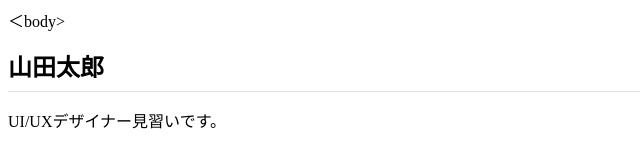
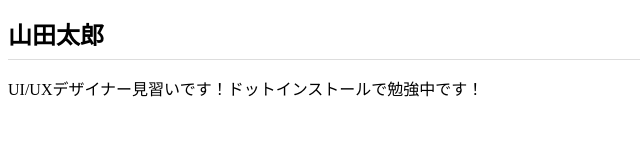
Before and after one commit to furuup07/furuup07.github.io, a plain HTML site: page index.html in a window 1280 px wide. Shown: the whole page, without its empty margins (0-640 px from the left). Drawn offline with Linux system fonts and the light colour scheme.

Commit message:
Add files via upload

```diff
--- a/index.html
+++ b/index.html
@@ -5,8 +5,8 @@
     <title>山田太郎のポートフォリオサイト</title>
     <link rel="stylesheet" href="css/styles.css">
   </head>
-  ＜body>
+  <body>
   <h1>山田太郎</h1>
-  <p>UI/UXデザイナー見習いです。</p>
+  <p>UI/UXデザイナー見習いです！ドットインストールで勉強中です！</p>
 </body>
 </html>
```
